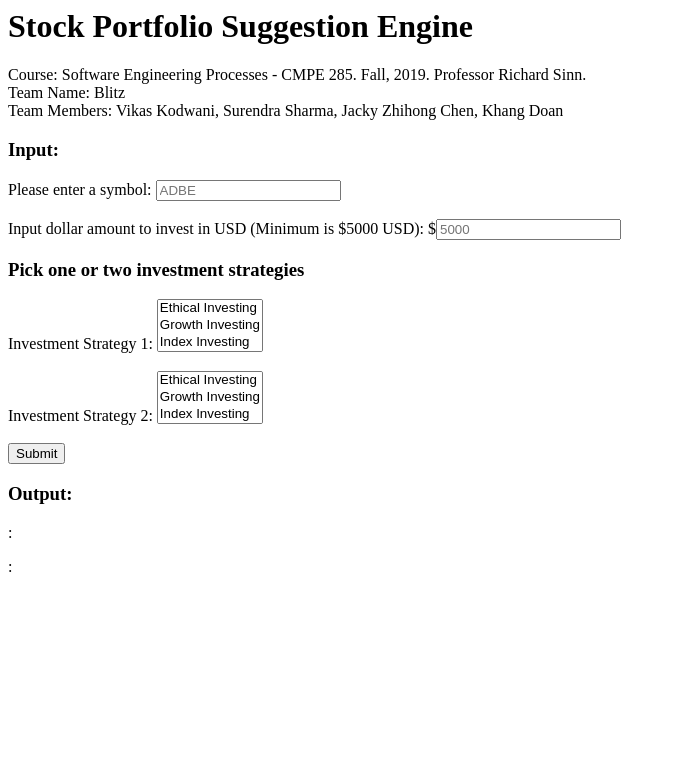
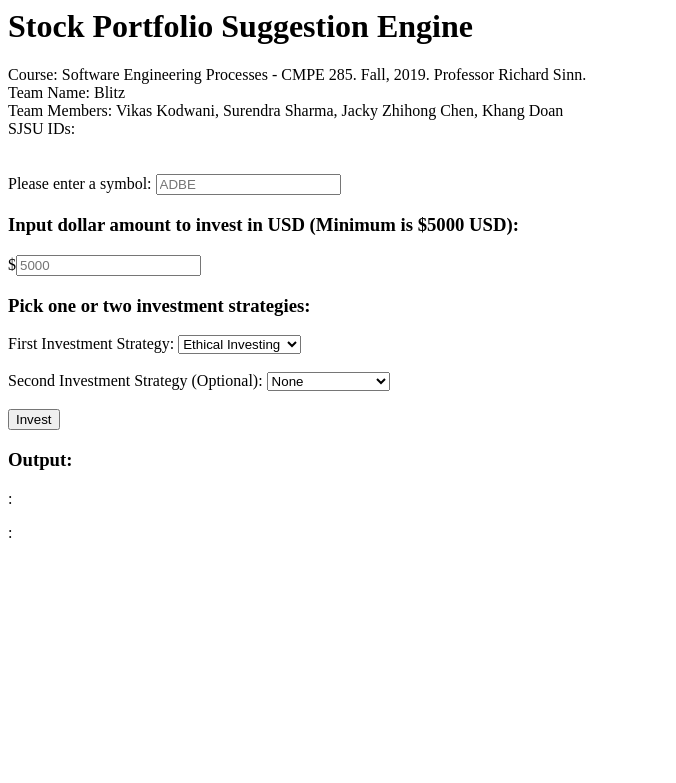
Before and after one commit to JackyC415/cmpe285_finalproject, a Django app: page / in a window 1280 px wide. Shown: the top 783 px of the page, without its empty margins (0-676 px from the left). Run offline with Django 3.2, Linux system fonts and the light colour scheme.

Commit message:
Update home.html

```diff
--- a/templates/home.html
+++ b/templates/home.html
@@ -4,20 +4,19 @@
 Course: Software Engineering Processes - CMPE 285. Fall, 2019. Professor Richard Sinn.<br>
 Team Name: Blitz<br>
 Team Members: Vikas Kodwani, Surendra Sharma, Jacky Zhihong Chen, Khang Doan<br>
+SJSU IDs:
 
 <form action="fetch_stock">
-	<h3>Input:</h3>
-	Please enter a symbol:
-	<input type="text" name="tickerSymbol" placeholder="ADBE" required>
 	<br><br>
+	Please enter a symbol: <input type="text" name="tickerSymbol" placeholder="ADBE" required>
 
-	Input dollar amount to invest in USD (Minimum is $5000 USD):
+	<h3>Input dollar amount to invest in USD (Minimum is $5000 USD):</h3>
 	$<input type="text" name="investAmount" placeholder="5000" required>
 
-	<h3>Pick one or two investment strategies</h3>
+	<h3>Pick one or two investment strategies:</h3>
 
-	Investment Strategy 1:
-	<select name="strategy1" size="3" required>
+	First Investment Strategy:
+	<select name="strategy1" size="1" required>
 		<option value="Ethical Investing">Ethical Investing</option>
 		<option value="Growth Investing">Growth Investing</option>
 		<option value="Index Investing">Index Investing</option>
@@ -26,8 +25,9 @@
 	</select>
 	<br><br>
 
-	Investment Strategy 2:
-	<select name="strategy2" size="3">
+	Second Investment Strategy (Optional):
+	<select name="strategy2" size="1">
+		<option>None</option>
 		<option value="Ethical Investing">Ethical Investing</option>
 		<option value="Growth Investing">Growth Investing</option>
 		<option value="Index Investing">Index Investing</option>
@@ -36,7 +36,7 @@
 	</select>
 	<br><br>
 
-	<input type="submit">
+	<input type="submit" value="Invest">
 </form>
 
 <h3>Output:</h3>
```
